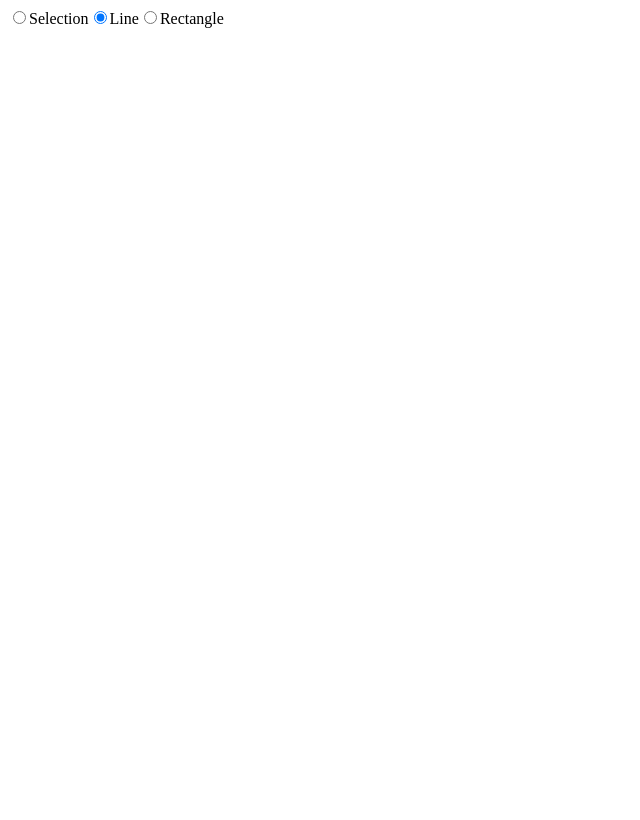
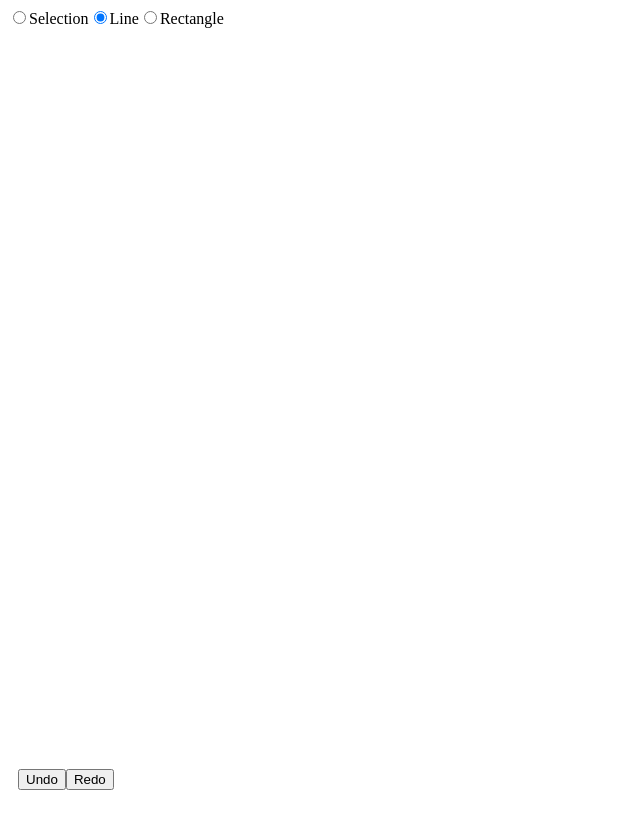
Before and after one commit to Chewall/baby-excalidraw, a React (Vite) app: page / in a window 1280 px wide. Shown: the whole page, without its empty margins (0-640 px from the left). Built offline with nearby package versions, Linux system fonts and the light colour scheme.

Commit message:
添加undo和redo

```diff
--- a/src/App.jsx
+++ b/src/App.jsx
@@ -127,12 +127,16 @@ const useHistory = (initialState) => {
       setIndex(prevState => prevState+1)
     }
   }
-  return [history[index], setState]
+
+  const undo = () => index > 0 && setIndex(prevState => prevState - 1)
+  const redo = () => index < history.length - 1 && setIndex(prevState => prevState + 1)
+
+  return [history[index], setState, undo, redo]
 }
 
 // 主组件
 function App() {
-  const [elements, setElements] = useHistory([]); // 存储所有元素
+  const [elements, setElements, undo, redo] = useHistory([]); // 存储所有元素
   const [action, setAction] = useState('none'); // 当前操作状态
   const [tool, setTool] = useState('line'); // 当前工具类型（线条或矩形）
   const [selectedElement, setSelectedElement] = useState(null); // 当前选中的元素
@@ -260,6 +264,10 @@ function App() {
         />
         <label htmlFor="rectangle">Rectangle</label>
       </div>
+      <div style={{position: 'fixed', bottom: 0, padding: 10}}>
+        <button onClick={undo}>Undo</button>
+        <button onClick={redo}>Redo</button>
+      </div>
 
       {/* Canvas 画布 */}
       <canvas
```
